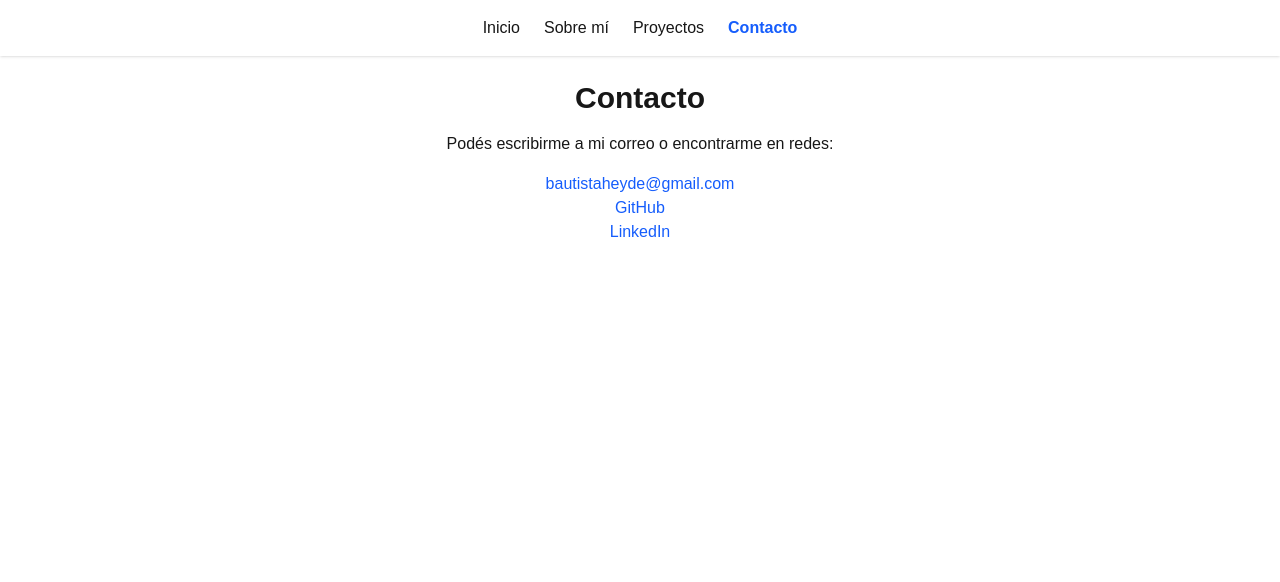
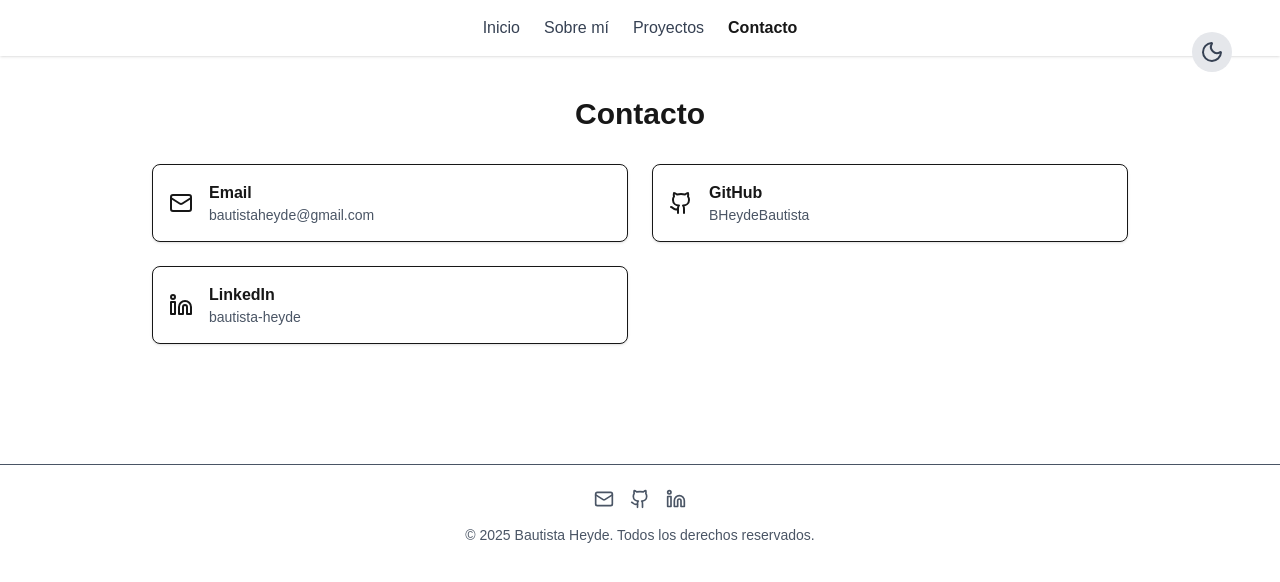
Before and after one commit to BHeydeBautista/portfolio, a Next.js app: page /contact in a window 1280 px wide. Shown: the top 582 px of the page. Built offline with nearby package versions, Linux system fonts and the light colour scheme.

Commit message:
info: tengo que re hacer todo quedo mal

```diff
--- a/src/app/contact/page.tsx
+++ b/src/app/contact/page.tsx
@@ -1,18 +1,63 @@
+'use client'
+import { Mail, Github, Linkedin } from 'lucide-react'
+import { motion } from 'framer-motion'
+
+const contactItems = [
+  {
+    label: 'Email',
+    value: 'bautistaheyde@gmail.com',
+    icon: Mail,
+    link: 'mailto:bautistaheyde@gmail.com',
+  },
+  {
+    label: 'GitHub',
+    value: 'BHeydeBautista',
+    icon: Github,
+    link: 'https://github.com/BHeydeBautista',
+  },
+  {
+    label: 'LinkedIn',
+    value: 'bautista-heyde',
+    icon: Linkedin,
+    link: 'https://www.linkedin.com/in/bautista-heyde/',
+  },
+]
+
 export default function ContactPage() {
   return (
-    <section className="text-center">
-      <h1 className="text-3xl font-bold mb-4">Contacto</h1>
-      <p className="mb-4">Podés escribirme a mi correo o encontrarme en redes:</p>
-      <div className="space-y-2">
-        <a href="mailto:bautistaheyde@gmail.com" className="text-blue-600 hover:underline">
-          bautistaheyde@gmail.com
-        </a><br />
-        <a href="https://github.com/BHeydeBautista" target="_blank" className="text-blue-600 hover:underline">
-          GitHub
-        </a><br />
-        <a href="https://www.linkedin.com/in/bautista-heyde/" target="_blank" className="text-blue-600 hover:underline">
-          LinkedIn
-        </a>
+    <section className="space-y-8">
+      <motion.h1
+        className="text-3xl font-bold text-center text-accent dark:text-blue-400"
+        initial={{ opacity: 0 }}
+        animate={{ opacity: 1 }}
+        transition={{ duration: 0.6 }}
+      >
+        Contacto
+      </motion.h1>
+
+      <div className="grid sm:grid-cols-2 gap-6">
+        {contactItems.map(({ label, value, icon: Icon, link }) => (
+          <motion.div
+            key={label}
+            whileHover={{ scale: 1.03 }}
+            transition={{ type: 'spring', stiffness: 300 }}
+            className="p-4 border rounded-lg bg-white dark:bg-gray-900 shadow"
+          >
+            <a
+              href={link}
+              target="_blank"
+              rel="noopener noreferrer"
+              className="flex items-center gap-4"
+              aria-label={label}
+            >
+              <Icon className="text-accent dark:text-blue-400" size={24} />
+              <div>
+                <p className="font-semibold">{label}</p>
+                <p className="text-sm text-gray-600 dark:text-gray-300">{value}</p>
+              </div>
+            </a>
+          </motion.div>
+        ))}
       </div>
     </section>
   )
--- a/src/app/layout.tsx
+++ b/src/app/layout.tsx
@@ -1,23 +1,30 @@
-import './globals.css'
-import type { Metadata } from 'next'
-import Navbar from '@/components/Navbar'
+import "./globals.css";
+import type { Metadata } from "next";
+import Navbar from "@/components/Navbar";
+import { ThemeProvider } from "@/context/ThemeProvider";
+import Footer from "@/components/Footer";
 
 export const metadata: Metadata = {
-  title: 'Bautista Heyde | Portfolio',
-  description: 'Desarrollador Fullstack especializado en Next.js y NestJS',
-}
+  title: "Bautista Heyde | Portfolio",
+  description: "Desarrollador Fullstack especializado en Next.js y NestJS",
+};
 
 export default function RootLayout({
   children,
 }: {
-  children: React.ReactNode
+  children: React.ReactNode;
 }) {
   return (
     <html lang="es">
-      <body className="min-h-screen bg-gray-50 text-gray-900">
-        <Navbar />
-        <main className="max-w-5xl mx-auto p-6">{children}</main>
+      <body className="min-h-screen bg-gray-50 text-gray-900 dark:bg-gray-950 dark:text-gray-100 transition-colors">
+        <ThemeProvider>
+          <Navbar />
+          <main className="max-w-5xl mx-auto px-6 py-10 space-y-20">
+            {children}
+          </main>
+          <Footer />
+        </ThemeProvider>
       </body>
     </html>
-  )
+  );
 }
--- /dev/null
+++ b/src/components/DarkModeToggle.tsx
@@ -0,0 +1,17 @@
+'use client'
+import { useTheme } from '../context/ThemeProvider'
+import { Moon, Sun } from 'lucide-react'
+
+export default function DarkModeToggle() {
+  const { darkMode, toggleDarkMode } = useTheme()
+
+  return (
+    <button
+      onClick={toggleDarkMode}
+      className="absolute top-4 right-6 p-2 rounded-full bg-gray-200 dark:bg-gray-800 transition-colors"
+      aria-label="Toggle Dark Mode"
+    >
+      {darkMode ? <Sun className="text-yellow-400" /> : <Moon className="text-gray-700" />}
+    </button>
+  )
+}
--- /dev/null
+++ b/src/components/Footer.tsx
@@ -0,0 +1,37 @@
+'use client'
+import { Github, Linkedin, Mail } from 'lucide-react'
+
+export default function Footer() {
+  return (
+    <footer className="mt-20 border-t pt-6 pb-10 text-center text-sm text-gray-600 dark:text-gray-400">
+      <div className="flex justify-center gap-4 mb-4">
+        <a
+          href="mailto:bautistaheyde@gmail.com"
+          aria-label="Correo"
+          className="hover:text-accent dark:hover:text-blue-400 transition"
+        >
+          <Mail size={20} />
+        </a>
+        <a
+          href="https://github.com/BHeydeBautista"
+          target="_blank"
+          rel="noopener noreferrer"
+          aria-label="GitHub"
+          className="hover:text-accent dark:hover:text-blue-400 transition"
+        >
+          <Github size={20} />
+        </a>
+        <a
+          href="https://www.linkedin.com/in/bautista-heyde/"
+          target="_blank"
+          rel="noopener noreferrer"
+          aria-label="LinkedIn"
+          className="hover:text-accent dark:hover:text-blue-400 transition"
+        >
+          <Linkedin size={20} />
+        </a>
+      </div>
+      <p>© {new Date().getFullYear()} Bautista Heyde. Todos los derechos reservados.</p>
+    </footer>
+  )
+}
--- a/src/components/Hero.tsx
+++ b/src/components/Hero.tsx
@@ -1,28 +1,81 @@
-'use client'
-import { motion } from 'framer-motion'
+"use client";
+
+import Image from "next/image";
+import { motion } from "framer-motion";
 
 export default function Hero() {
   return (
-    <motion.section
-      className="text-center mt-10 space-y-4"
+    <section className="relative min-h-screen flex items-center justify-center bg-gradient-to-br from-gray-900 to-gray-800 py-20 px-4 sm:px-6 lg:px-8">
+      <div className="max-w-7xl mx-auto w-full">
+        <div className="flex flex-col-reverse sm:flex-row items-center justify-between gap-10 sm:gap-16 relative z-10">
+
+          {/* Texto */}
+          <motion.div
             initial={{ opacity: 0, y: 20 }}
             animate={{ opacity: 1, y: 0 }}
             transition={{ duration: 0.8 }}
+            className="flex-1 text-center sm:text-left max-w-2xl"
           >
-      <h1 className="text-4xl font-bold">
-        ¡Hola! Soy <span className="text-blue-600">Bautista Heyde</span> 👋
+            <h1 className="whitespace-nowrap text-5xl sm:text-6xl md:text-7xl font-bold tracking-tight text-transparent bg-clip-text bg-gradient-to-r from-blue-400 to-purple-600 mb-6">
+              Bautista<span className="ml-4">Heyde</span>
             </h1>
-      <h2 className="text-xl text-gray-600">Desarrollador Fullstack</h2>
-      <p className="max-w-xl mx-auto text-gray-700">
-        Apasionado por crear soluciones web modernas con tecnologías como <strong>Next.js</strong>, <strong>NestJS</strong> y <strong>PostgreSQL</strong>. Me enfoco en desarrollar aplicaciones escalables, mantenibles y con una excelente experiencia de usuario.
+            <p className="text-lg sm:text-xl md:text-2xl text-gray-300 leading-relaxed mb-10">
+              Full Stack Developer | Expert in Modern Web Technologies
             </p>
-      <a
-        href="/CV_Bautista_Heyde.pdf"
-        download
-        className="inline-block mt-4 bg-blue-600 text-white px-6 py-2 rounded hover:bg-blue-700 transition"
+            <div className="flex flex-col sm:flex-row gap-6 justify-center sm:justify-start">
+              <motion.a
+                href="#projects"
+                whileHover={{ scale: 1.05 }}
+                whileTap={{ scale: 0.95 }}
+                className="min-w-[12rem] bg-gradient-to-r from-blue-500 to-purple-600 hover:from-blue-600 hover:to-purple-700 text-white px-8 py-4 rounded-lg font-semibold transition-all duration-300 transform hover:shadow-xl hover:shadow-blue-500/20 text-center"
               >
-        Descargar CV
-      </a>
-    </motion.section>
-  )
+                Ver Proyectos
+              </motion.a>
+              <motion.a
+                href="#contact"
+                whileHover={{ scale: 1.05 }}
+                whileTap={{ scale: 0.95 }}
+                className="min-w-[12rem] border-2 border-white hover:border-blue-500 text-white hover:text-blue-500 px-8 py-4 rounded-lg font-semibold transition-all duration-300 transform hover:bg-white/10 hover:shadow-lg hover:shadow-blue-500/20 text-center"
+              >
+                Contactame
+              </motion.a>
+            </div>
+          </motion.div>
+
+          {/* Imagen ajustada */}
+          <motion.div
+            initial={{ opacity: 0, scale: 0.95 }}
+            animate={{ opacity: 1, scale: 1 }}
+            transition={{ duration: 0.8, delay: 0.2 }}
+            className="flex-1 w-full max-w-sm sm:max-w-md aspect-[3/4] relative rounded-2xl overflow-hidden shadow-2xl shadow-blue-500/30"
+          >
+            <Image
+              src="/img/profile.png"
+              alt="Bautista Heyde"
+              fill
+              sizes="(max-width: 640px) 100vw, (max-width: 1024px) 50vw, 33vw"
+              className="object-cover object-top rounded-2xl transition-transform duration-500 hover:scale-105"
+              priority
+            />
+            <div className="absolute inset-0 bg-gradient-to-t from-black/70 to-transparent pointer-events-none" />
+          </motion.div>
+
+        </div>
+      </div>
+
+      {/* Decoración animada */}
+      <div className="absolute inset-0 pointer-events-none">
+        <motion.div
+          animate={{ opacity: [0.15, 0.25, 0.15] }}
+          transition={{ duration: 4, repeat: Infinity }}
+          className="absolute w-48 h-48 bg-blue-500 rounded-full blur-3xl top-16 left-16"
+        />
+        <motion.div
+          animate={{ opacity: [0.15, 0.25, 0.15] }}
+          transition={{ duration: 4, repeat: Infinity, delay: 1 }}
+          className="absolute w-32 h-32 bg-purple-500 rounded-full blur-3xl bottom-16 right-16"
+        />
+      </div>
+    </section>
+  );
 }
--- a/src/components/Navbar.tsx
+++ b/src/components/Navbar.tsx
@@ -1,6 +1,8 @@
 'use client'
 import Link from 'next/link'
 import { usePathname } from 'next/navigation'
+import { motion } from 'framer-motion'
+import DarkModeToggle from './DarkModeToggle'
 
 const navItems = [
   { href: '/', label: 'Inicio' },
@@ -13,21 +15,40 @@ export default function Navbar() {
   const pathname = usePathname()
 
   return (
-    <nav className="w-full py-4 px-6 shadow bg-white sticky top-0 z-50">
+    <motion.nav
+      className="w-full py-4 px-6 shadow bg-white dark:bg-gray-900 sticky top-0 z-50 transition-colors"
+      initial={{ y: -20, opacity: 0 }}
+      animate={{ y: 0, opacity: 1 }}
+      transition={{ duration: 0.6 }}
+    >
+      <div className="relative flex items-center justify-center">
         <ul className="flex gap-6 justify-center font-medium">
-        {navItems.map(({ href, label }) => (
-          <li key={href}>
+          {navItems.map(({ href, label }) => {
+            const isActive = pathname === href
+            return (
+              <motion.li
+                key={href}
+                whileHover={{ scale: 1.1 }}
+                transition={{ type: 'spring', stiffness: 300 }}
+              >
                 <Link
                   href={href}
-              className={`hover:text-blue-600 transition ${
-                pathname === href ? 'text-blue-600 font-semibold' : ''
+                  className={`transition-colors duration-300 ${
+                    isActive
+                      ? 'text-accent dark:text-blue-400 font-semibold'
+                      : 'text-gray-700 dark:text-gray-200 hover:text-accent dark:hover:text-blue-400'
                   }`}
                 >
                   {label}
                 </Link>
-          </li>
-        ))}
+              </motion.li>
+            )
+          })}
         </ul>
-    </nav>
+        <div className="absolute right-0 top-0">
+          <DarkModeToggle />
+        </div>
+      </div>
+    </motion.nav>
   )
 }
--- a/src/config/tailwind.config.js
+++ b/src/config/tailwind.config.js
@@ -1,6 +1,5 @@
-/** @type {import('tailwindcss').Config} */
 module.exports = {
-  content: ['./app/**/*.{js,ts,jsx,tsx}', './components/**/*.{js,ts,jsx,tsx}'],
+  darkMode: 'class',
   theme: {
     extend: {
       colors: {
@@ -9,5 +8,6 @@ module.exports = {
       },
     },
   },
+  content: ['./app/**/*.{js,ts,jsx,tsx}', './components/**/*.{js,ts,jsx,tsx}'],
   plugins: [],
 }
--- /dev/null
+++ b/src/context/ThemeProvider.tsx
@@ -0,0 +1,27 @@
+'use client'
+import { createContext, useContext, useEffect, useState } from 'react'
+
+const ThemeContext = createContext({
+  darkMode: false,
+  toggleDarkMode: () => {},
+})
+
+export function useTheme() {
+  return useContext(ThemeContext)
+}
+
+export function ThemeProvider({ children }: { children: React.ReactNode }) {
+  const [darkMode, setDarkMode] = useState(false)
+
+  useEffect(() => {
+    document.documentElement.classList.toggle('dark', darkMode)
+  }, [darkMode])
+
+  const toggleDarkMode = () => setDarkMode(!darkMode)
+
+  return (
+    <ThemeContext.Provider value={{ darkMode, toggleDarkMode }}>
+      {children}
+    </ThemeContext.Provider>
+  )
+}
```
Also changed, not shown: src/app/about/page.tsx (+17 -14 lines), src/components/TechBadge.tsx (added, +14 -0 lines). Lines whose indentation alone changed are shown as unchanged.
